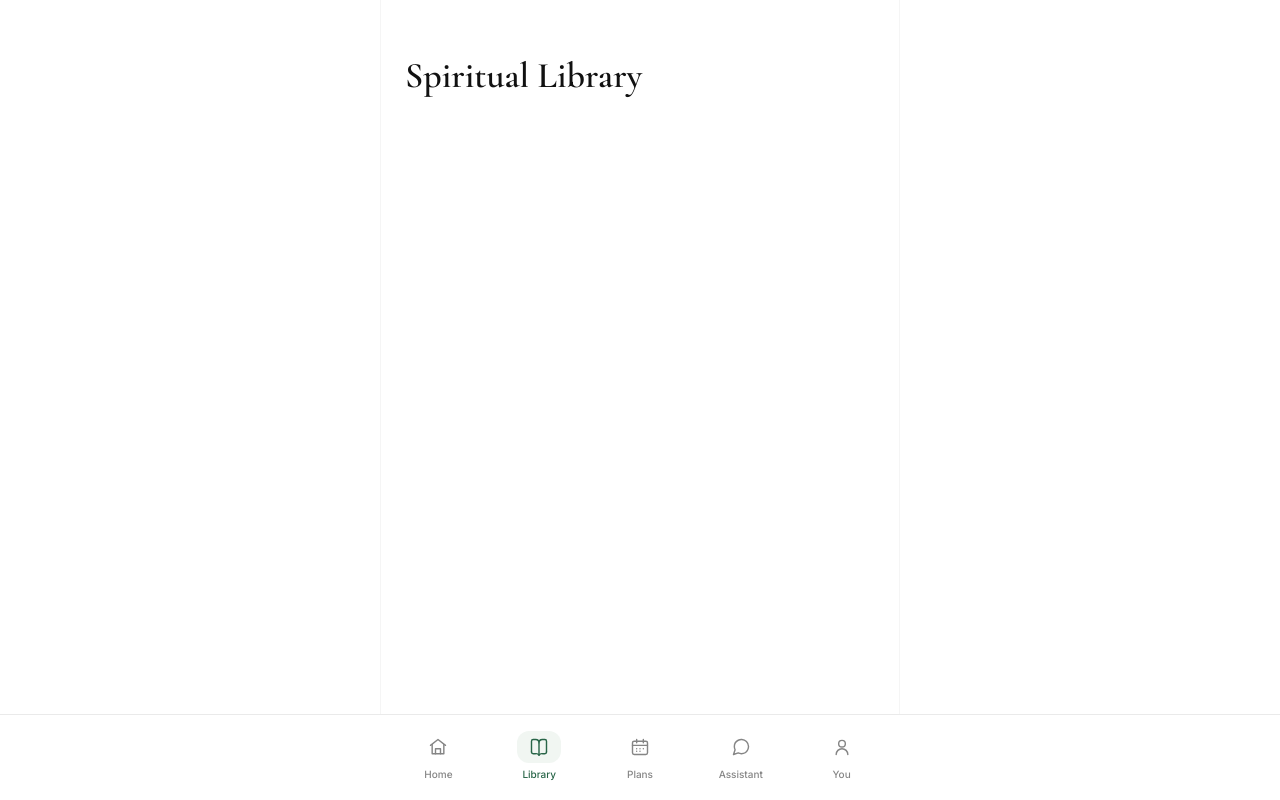
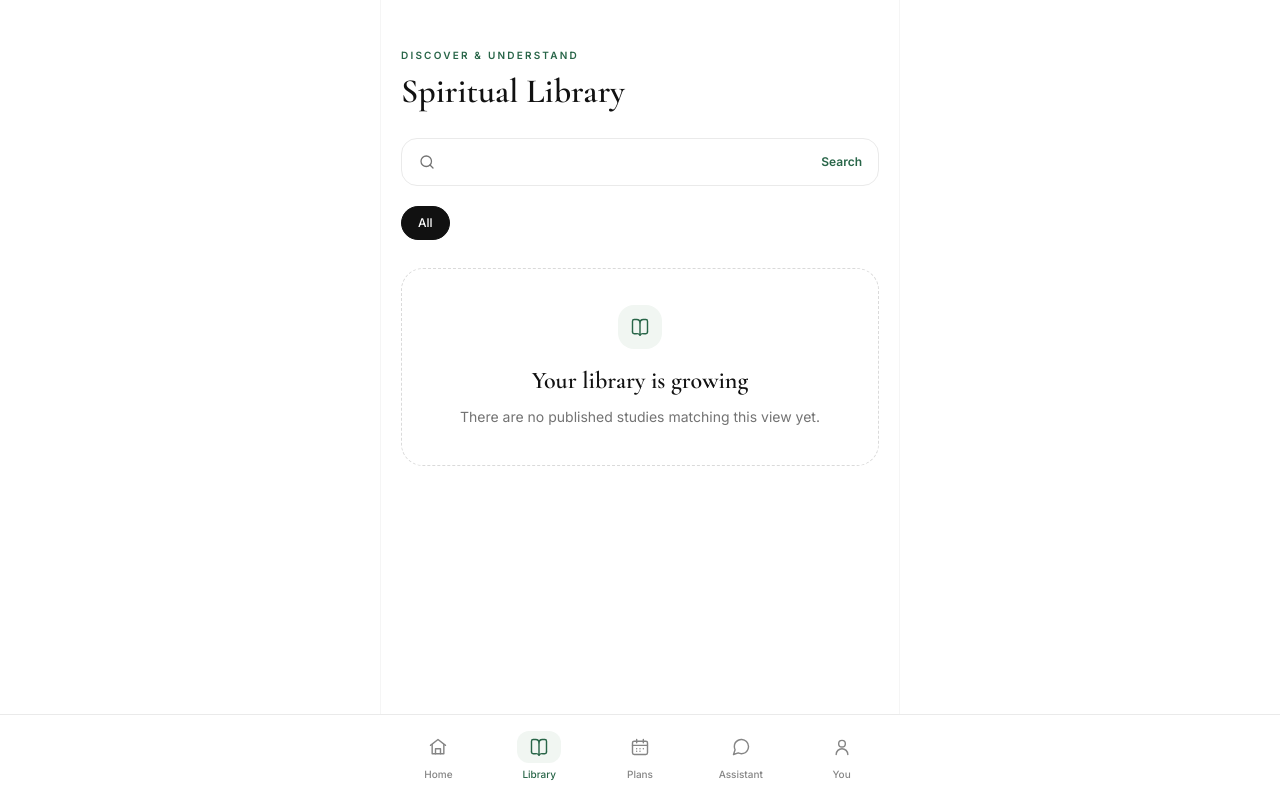
Before and after one commit to daltonfds/Biblesyn, a Next.js app: page /library in a window 1280 px wide. Built offline with nearby package versions, Linux system fonts and the light colour scheme; no server answers; the database is empty.

Commit message:
design: refresh Biblesyn visual identity

```diff
--- a/src/app/library/page.tsx
+++ b/src/app/library/page.tsx
@@ -1,12 +1,20 @@
 import Link from 'next/link';
 import {supabaseServer} from '@/lib/supabase/server';
 import {getLocale} from '@/lib/locale';
-export default async function Library({searchParams}: {searchParams: {topic?: string}}) {
-  const sb = supabaseServer();
-  let q = sb.from('articles').select('slug,title,topic,read_minutes,is_free').eq('published', true).eq('locale', getLocale()).order('created_at', {ascending: false});
-  if (searchParams.topic) q = q.eq('topic', searchParams.topic);
-  const {data} = await q;
-  return (<div className="px-5 pt-14"><h1 className="px-1 font-serif text-4xl font-semibold">Spiritual Library</h1>
-    <div className="mt-4 space-y-2">{data?.map((a: any) => <Link key={a.slug} href={`/library/${a.slug}`} className="block rounded-2xl border border-[#E3D5B8] bg-[#FFFDF8] p-4">
-      <div className="font-serif text-xl font-semibold leading-tight">{a.title}</div><div className="mt-1 text-xs text-[#6F5A40]">{a.read_minutes} min · {a.topic}{a.is_free ? ' · Free' : ''}</div></Link>)}</div></div>);
+import Icon from '@/components/Icon';
+export default async function Library({searchParams}:{searchParams:{topic?:string;q?:string}}){
+ const sb=supabaseServer();
+ let query=sb.from('articles').select('slug,title,topic,excerpt,read_minutes,is_free').eq('published',true).eq('locale',getLocale()).order('created_at',{ascending:false});
+ if(searchParams.topic) query=query.eq('topic',searchParams.topic);
+ if(searchParams.q) query=query.ilike('title',`%${searchParams.q}%`);
+ const {data}=await query;
+ const {data:all}=await sb.from('articles').select('topic').eq('published',true).eq('locale',getLocale());
+ const topics=Array.from(new Set((all??[]).map((a:any)=>a.topic).filter(Boolean))) as string[];
+ const selected=searchParams.topic??'';
+ return <div className="px-5 pt-12">
+  <p className="text-[10px] font-semibold uppercase tracking-[.22em] text-green">DISCOVER & UNDERSTAND</p><h1 className="mt-2 font-serif text-[34px] font-semibold leading-tight">Spiritual Library</h1>
+  <form action="/library" className="mt-6 flex h-12 items-center gap-3 rounded-2xl border border-line px-4"><Icon name="search" size={18} className="text-muted"/><input name="q" defaultValue={searchParams.q??''} aria-label="Search the library" className="h-full min-w-0 flex-1 bg-transparent text-sm outline-none" /><button className="text-xs font-semibold text-green">Search</button></form>
+  <div className="mt-5 flex gap-2 overflow-x-auto pb-2">{['All',...topics].map(topic=><Link key={topic} href={topic==='All'?'/library':`/library?topic=${encodeURIComponent(topic)}`} className={`shrink-0 rounded-full border px-4 py-2 text-xs font-medium transition-colors ${(topic==='All'&&!selected)||(selected===topic)?'border-ink bg-ink text-white':'border-line bg-white text-muted hover:border-ink hover:text-ink'}`}>{topic}</Link>)}</div>
+  <div className="mt-5 space-y-3">{data?.length?data.map((a:any,i:number)=><Link key={a.slug} href={`/library/${a.slug}`} className="group block rounded-[22px] border border-line p-5 transition-all hover:border-[#B8CBBE] hover:bg-[#FCFDFC]"><div className="flex items-center justify-between"><span className="text-[10px] font-semibold uppercase tracking-[.16em] text-green">{a.topic}</span><Icon name="arrow-up-right" size={17} className="text-muted transition-transform group-hover:-translate-y-0.5 group-hover:translate-x-0.5"/></div><h2 className="mt-3 font-serif text-[23px] font-semibold leading-tight">{a.title}</h2>{a.excerpt&&<p className="mt-2 line-clamp-2 text-sm leading-6 text-muted">{a.excerpt}</p>}<div className="mt-4 text-[11px] text-muted">{a.read_minutes} min read{a.is_free?' · Free':''}</div></Link>):<div className="rounded-[22px] border border-dashed border-[#DADADA] px-5 py-9 text-center"><div className="mx-auto flex h-11 w-11 items-center justify-center rounded-2xl bg-greenSoft text-green"><Icon name="book-open"/></div><h2 className="mt-4 font-serif text-2xl font-semibold">Your library is growing</h2><p className="mt-2 text-sm leading-6 text-muted">There are no published studies matching this view yet.</p>{selected&&<Link href="/library" className="mt-4 inline-block text-xs font-semibold text-green">Clear filter</Link>}</div>}</div>
+ </div>;
 }
```
